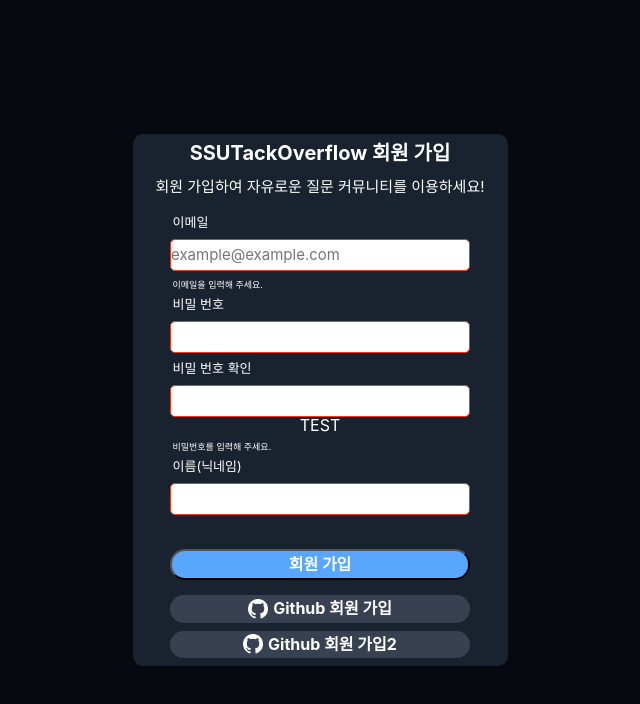
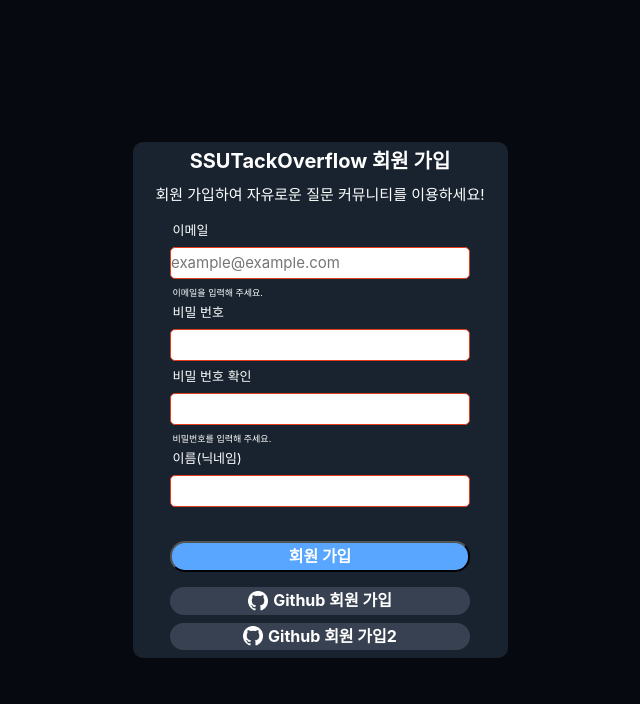
Before and after one commit to seonghyeoncho/SSTOF-Frontend, a React (Create React App) app: page /signup in a window 1280 px wide. Shown: the top 704 px of the page, without its empty margins (320-960 px from the left). Built offline with nearby package versions, Linux system fonts and the light colour scheme.

Commit message:
Remove test component

```diff
--- a/src/components/signup/index.tsx
+++ b/src/components/signup/index.tsx
@@ -19,7 +19,6 @@ import {
   TestSignupWithGithubButton,
 } from "./styles";
 import GITHUB from "../../assets/GITHUB.png";
-import axios from "axios";
 
 const SignUp: React.FC = () => {
   const [email, setEmail] = useState<string>("");
@@ -184,17 +183,6 @@ const SignUp: React.FC = () => {
               }}
               isValid={checkPasswordMatch()}
             />
-            <div
-              style={{ color: "white" }}
-              onClick={async () => {
-                const result = await axios.get(
-                  "https://github.com/login/oauth/authorize?client_id=0b7fc90ab8d2806fbc57&redirect_uri=http://ssutackoverflow.com.s3-website.ap-northeast-2.amazonaws.com/login/oauth2/code/github&scope=user:read%20user:email"
-                );
-                console.log(result);
-              }}
-            >
-              TEST
-            </div>
             <SmallText id="confirmPasswordText">
               비밀번호를 입력해 주세요.
             </SmallText>
```
